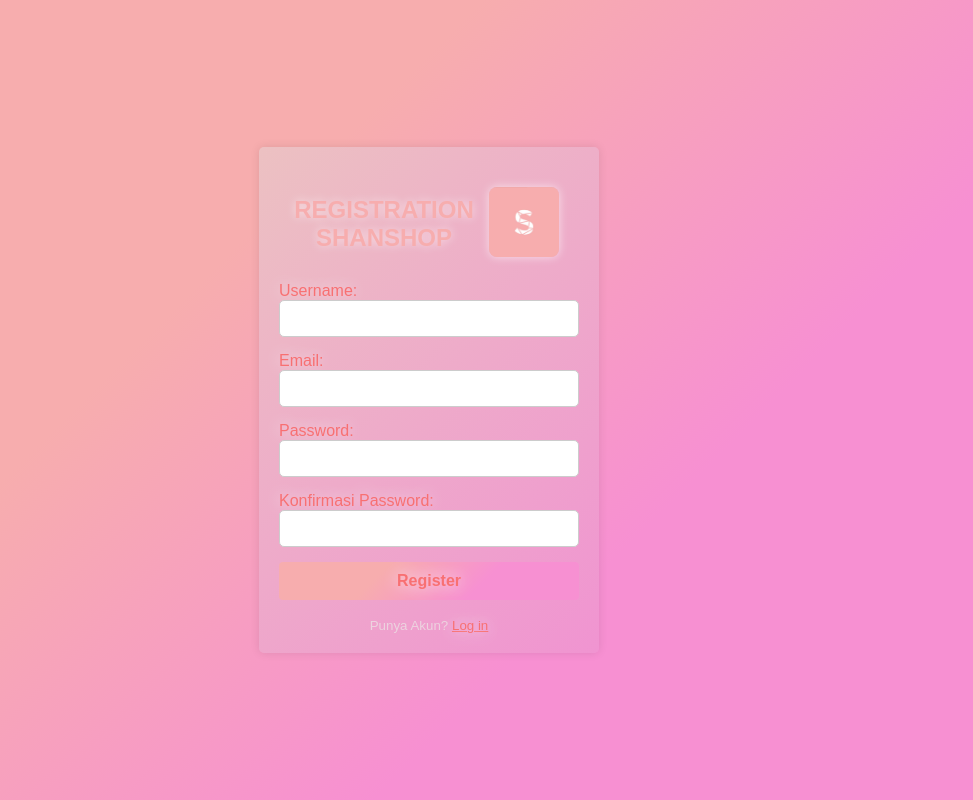
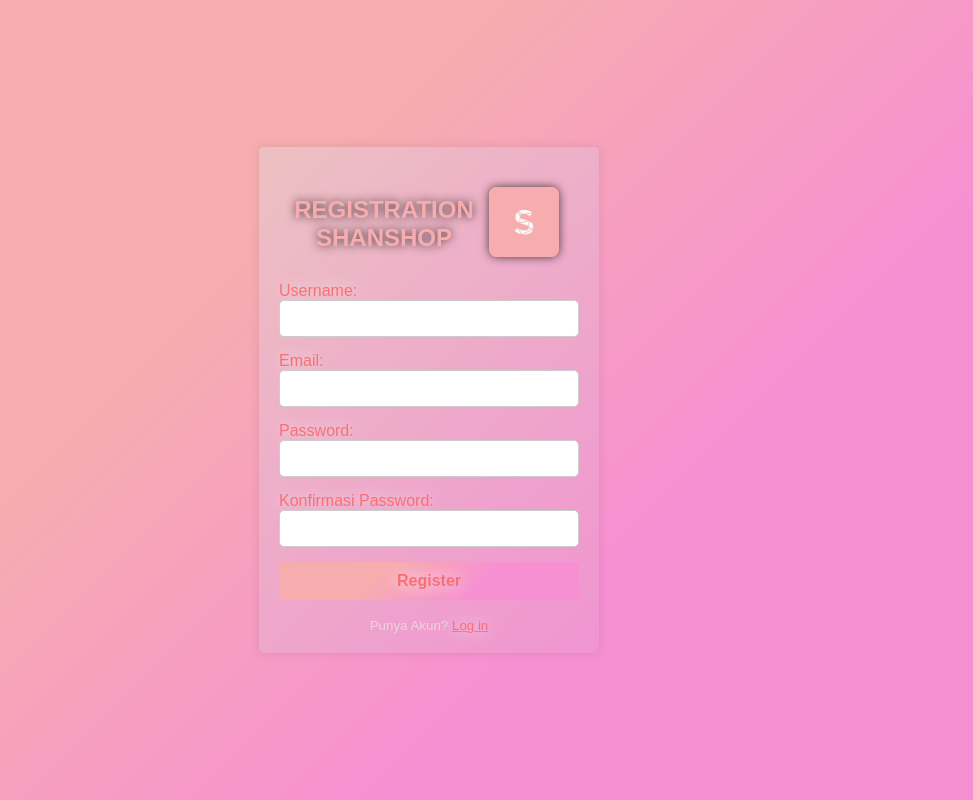
Before and after one commit to RoufOpu13/E-Commerce-Website-Login, a plain HTML site: page daftar.html in a window 1280 px wide. Shown: the whole page, without its empty margins (211-1184 px from the left). Drawn offline with Linux system fonts and the light colour scheme.

Commit message:
Update daftar.css

```diff
--- a/Assets/Style/daftar.css
+++ b/Assets/Style/daftar.css
@@ -27,7 +27,7 @@ form {
 
 h2 {
     font-size: x-large;
-    text-shadow: 0 0 10px rgba(255, 255, 255, 0.603);
+    text-shadow:  0 0 10px rgba(0, 0, 0, 0.692);
     color: #F7ADAE;
     margin-bottom: 20px;
     text-align: center;
@@ -36,7 +36,7 @@ h2 {
 }
 
 .img{
-    box-shadow:0 0 10px rgba(255, 255, 255, 0.603);
+    box-shadow: 0 0 10px rgba(0, 0, 0, 0.692);
     border-radius: 8px;
     margin-top:20px ;
     margin-right: 20px ;
```
